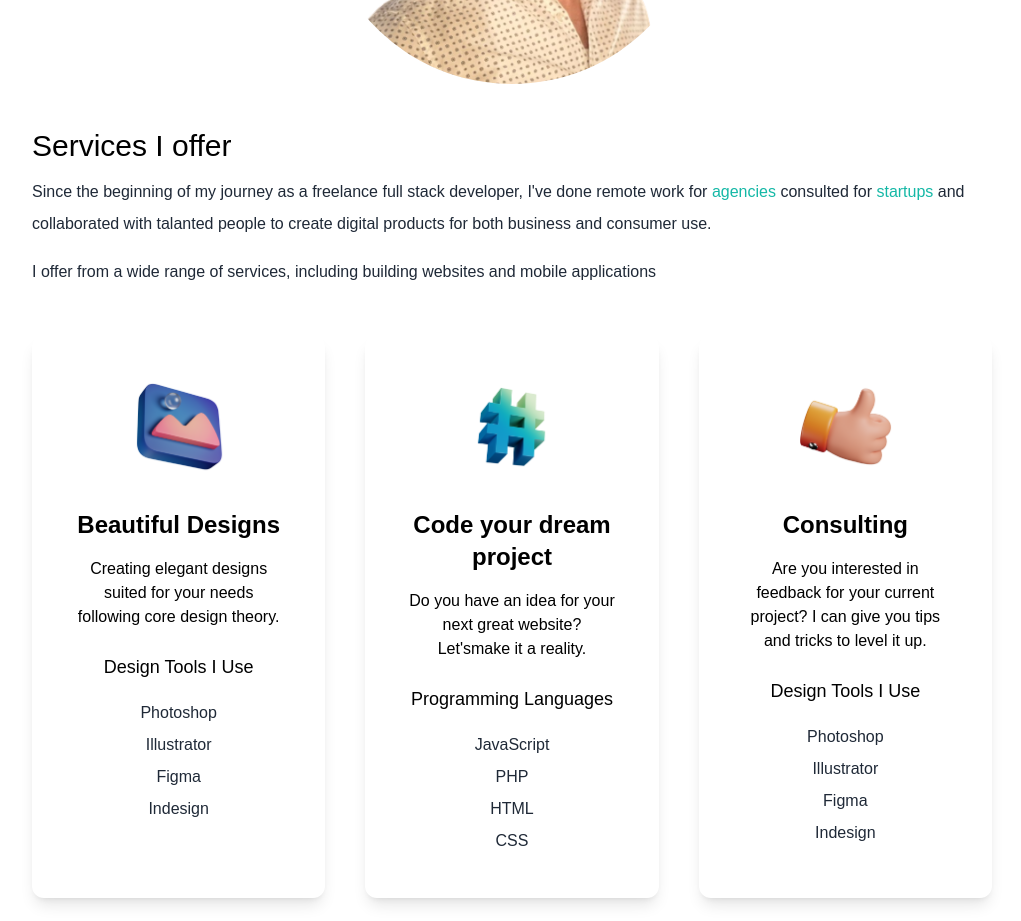
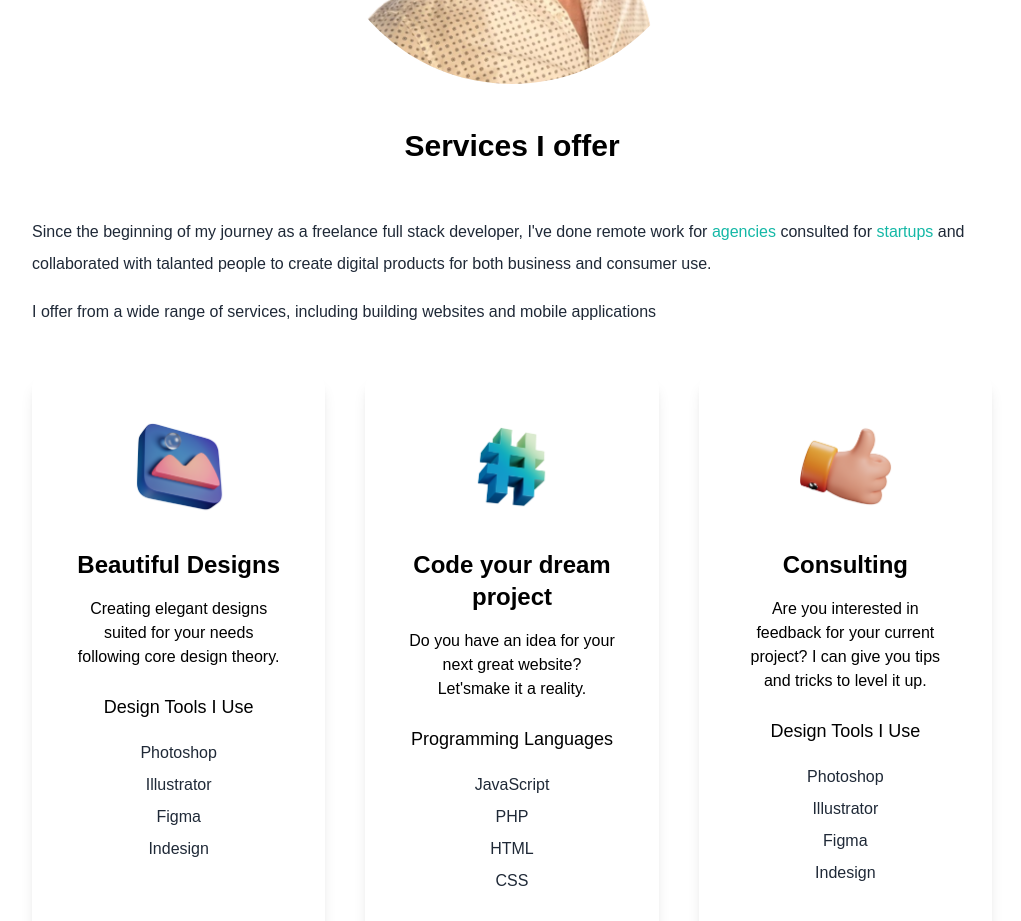
Before and after one commit to MarwanMDev/nextjs-portfolio, a Next.js app: page / in a window 1280 px wide. Shown: the part 880-1801 px from the top of the page, without its empty margins (128-1149 px from the left). Built offline with nearby package versions, Linux system fonts and the light colour scheme.

Commit message:
Updating UI

```diff
--- a/pages/index.js
+++ b/pages/index.js
@@ -83,7 +83,7 @@ export default function Home() {
         </section>
         <section>
           <div>
-            <h3 className="text-3xl py-1 dark:text-white">
+            <h3 className="text-center text-3xl font-bold mb-10 py-1 dark:text-white">
               Services I offer
             </h3>
             <p className="text-md py-2 leading-8 text-gray-800 dark:text-gray-200">
```
